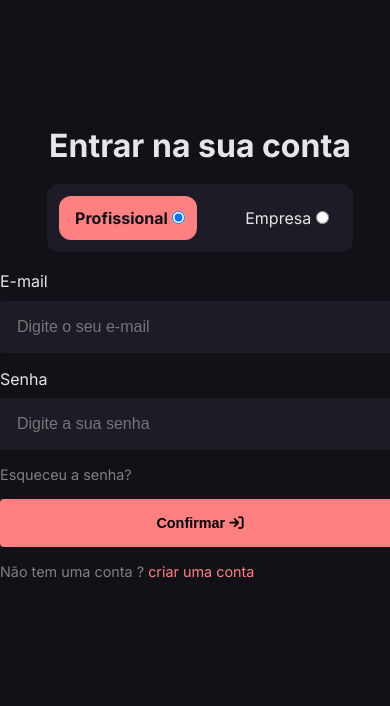
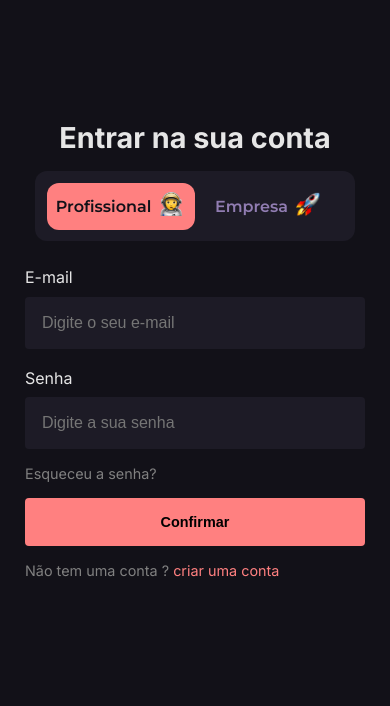
Before and after one commit to felps2003/resolute-demoday, a plain HTML site: page html_Pages/teladeLogin.html in a window 390 px wide. Shown: the part 69-775 px from the top of the page. Drawn offline with Linux system fonts and the light colour scheme; a web font is replaced by a local one.

Commit message:
login page

```diff
--- a/_assets/Css/login/telaLogin.css
+++ b/_assets/Css/login/telaLogin.css
@@ -1,5 +1,5 @@
 @import '../global.css';
-
+@import url('https://fonts.googleapis.com/css2?family=Montserrat:wght@200;300;400;500;600;700&display=swap');
 * {
     transition: all 0.2s;
 }
@@ -9,88 +9,109 @@ body {
     font-family: 'Inter', sans-serif;
 }
 
-.container-login {
+
+/* ---- estilização geral ---- */
+.cont_login {
+    display: flex;
+    width: 100%;
     height: 100vh;
-    width: 100vw;
-    background-color: var(--bg-primario);
-    /* border: 1px solid red;  */
-    display: none;
-    flex-direction: row;
-    justify-content: space-between;
 }
 
-.container-login.ativo{
+
+
+
+/* ---- estilização select model ---- */
+.select_model{
     display: flex;
+    align-items: center;
+    background-color: #1D1B26;
+    width: 350px;
+    height: 70px;
+    border-radius: 12px;
+    position: relative;
+    padding: 12px;
+    margin: 1rem 0;
 }
 
-.container-login h1 {
+.buttonModel {
+    display: flex;
+    align-items: center;
+    justify-content: center;
+    width: 170px;
+    height: 47px;
+    border-radius: 12px;
+    background-color: transparent;
+    font-family: "Montserrat", sans-serif;
+    font-size: 1.1rem;
+    color: var(--lilas-placeholder);
+    font-weight: 600;
+    cursor: pointer;
+}
+
+.buttonModel.selected {
+    background-color: var(--cor-primaria);
+    color: var(--bg-primario);
+}
+
+.iconFreela {
+    display: flex;
+    align-items: center;
+    width: 30px;
+    height: 50%;
+    margin: 0px 0px 5px 5px;
+    background-image: url(../../img/emojiAstro.png);
+    background-repeat: no-repeat;
+    background-position: center;
+    background-size: 80%;
+}
+
+.iconEmpresa {
+    display: flex;
+    align-items: center;
+    width: 30px;
+    height: 50%;
+    margin: 0px 0px 5px 5px;
+    background-image: url(../../img/nave.png);
+    background-repeat: no-repeat;
+    background-position: center;
+    background-size: 80%;
+}
+
+
+/* ---- estilização form ---- */
+.cont_form {
+    display: flex;
+    justify-content: center;
+    align-items: center;
+    width: 55%;
+    height: 100vh;
+}
+
+.form_items {
+    display: flex;
+    justify-content: center;
+    align-items: center;
+    flex-direction: column;
+    width: 500px;
+    height: 700px;
+}
+
+.form_items h1 {
     font-size: 2rem;
     color: var(--texto-primario);
 }
 
-.forms-login {
+.divForm form{
     display: flex;
     flex-direction: column;
-    align-items: center;
-    justify-content: center;
-    gap: 1.2rem;
-    margin: 0 auto;
 }
 
-/* começo RADIO de escolha do login do usuário*/
-.radio-login {
-    display: flex;
-    align-items: center;
-    background-color: #1D1B26;
-    border-radius: 12px;
-    gap: 2rem;
-    position: relative;
-    padding: 12px;
+.divForm label {
+    color: var(--texto-primario);
+    margin: .6rem 0;
 }
 
-.radio-login-profissional, .radio-login-empresa {
-    padding: 12px;
-    color: var(--texto-primario);
-    border-radius: 12px;
-}
-
-.radio-login-profissional.selecionado, .radio-login-empresa.selecionado{
-    background-color: var(--cor-primaria);
-    color: var(--bg-primario);
-    font-weight: bold;
-}
-
-.img-empresa-radio, .img-profissional-radio {
-    width: 28px;
-    z-index: 3;
-    fill: var(--bg-primario);
-    opacity: 0.36;
-}
-
-.radio-login-empresa{
-    color: var(--texto-primario);
-    border-radius: 12px;
-    text-align: center;
-}
-
-/* fim RADIO de escolha do login do usuário*/
-
-
-.login-dados-entrada{
-    display: flex;
-    flex-direction: column;
-    gap: 1rem;
-}
-
-.login-dados-entrada label {
-    display: flex;
-    flex-direction: column;
-    align-items: flex-start;
-    gap: 0.6rem;
-    color: var(--texto-primario);
-}
-
-.login-dados-entrada label input {
+.input {
     min-width: 25rem;
     padding: 1rem;
     border-radius: 4px;
@@ -98,31 +119,29 @@ body {
     color: var(--texto-primario);
     font-size: 1rem;
     border: 1px solid transparent;
+    margin-bottom: .6rem;
 }
 
-.login-dados-entrada label input:hover{
+.input:hover {
     border: 1px solid var(--cor-primaria);
 }
 
-.login-dados-entrada label input:focus {
+.input:focus{
     border: 1px solid var(--cor-primaria);
 }
 
-.esqueceu-senha-login {
+.btnRecuperar, .btnCriar {
     color: var(--placeholder-color);
     font-size: 0.9rem;
+    margin: .4rem 0;
 }
 
-.esqueceu-senha-login:hover {
+.btnCriar span {
     color: var(--cor-primaria);
 }
 
-.esqueceu-senha-login:focus {
-    font-weight: bold;
-    color: var(--cor-primaria);
-}
 
-.btn-confirmar-login {
+.btnConfirmar {
     padding: 16px 0px;
     background: var(--cor-primaria);
     font-weight: 600;
@@ -131,70 +150,107 @@ body {
     cursor: pointer;
     transition: 0.2s;
     width: 100%;
+    margin: .6rem 0;
 }
 
-.btn-confirmar-login:focus{
-    background-color: hsl(330, 100%, 30%);
+.btnConfirmar::before{
+    content: "teste";
 }
 
-.criar-conta {
-    font-size: 0.9rem;
-    color: var(--placeholder-color);
+.formDisable {
+    display: none;
 }
 
-.criar-conta a {
-    color: var(--cor-primaria);
-    font-weight: medium;
+/* ---- estilização img ---- */
+.cont_background {
+    display: flex;
+    align-items: center;
+    justify-content: center;
+    width: 45%;
+    height: 100vh;
+    border-radius: 18px 0px 0px 18px;
+    background-image: url(../../img/login/ImagemDeNaveEspacial.jpg);
+    background-size: cover;
+    background-position: center;
+    background-repeat: no-repeat;
 }
 
-.criar-conta a:hover{
-    font-weight: bold;
-}
-
-.criar-conta:focus a{
-    font-weight: bold;
-}
-
-/* ILUSTRAÇÃO DO LADO DA TELA DE LOGIN */
-
-.imagem-lado {
-    height: 100vh;
-    width: 45vw;
-    background-color: aliceblue;
-    border-radius: 18px 0px 0px 18px ;
-    background-image: url(/resolute-main/_assets/img/login/ImagemDeNaveEspacial.jpg);
-    background-position: center; background-size: cover; background-repeat: no-repeat;
-}
-
-.descricao-imagem {
+.balaoMensagem {
     background-color: hsl(0, 0%, 100%, 0.20);
     padding: 1.2rem;
     color: var(--texto-primario);
     width: 80%;
-    margin: 0 auto;
-    margin-top: 50%;
     border-radius: 4px;
     backdrop-filter: blur(58px);
 }
 
-/* FIM DA ILUSTRAÇÃO DO LADO DA TELA DE LOGIN */
 
-/* COMEÇO DA TELA RESPONSIVA */
+/* ---- Responsive ---- */
+
+/* Extra small devices (portrait phones, less than 576px)*/
+@media screen and (max-width: 575.98px) {
+    .cont_background {
+        display: none;
+    }
+
+    .cont_form {
+        width: 100%;
+    }
+
+    .select_model{
+        width: 320px;
+    }
+
+    .buttonModel {
+        font-size: 1rem;
+    }
+
+    .divForm form{
+        width: 340px;
+    }
+
+    .form_items {
+        width: 400px;
+        height: 700px;
+    }
+
+    .form_items h1 {
+        font-size: 1.8rem;
+    }
+
+    .input {
+        min-width: 0rem;
+    }
+}
+
+/* Small devices (tablet, 576px and up) */
+@media screen and (min-width: 576px) and (max-width: 767.98px) {
+    .cont_background {
+        display: none;
+    }
+
+    .cont_form {
+        width: 100%;
+    }
+}
 
 /* Small devices (tablet modo paisagem) */
-@media screen and (min-width: 280px) and (max-width: 991.98px) {
-    .container-login{
-        flex-direction: column;
-        justify-content: center;
+@media screen and (min-width: 768px) and (max-width: 991.98px) {
+    .cont_background {
+        display: none;
     }
 
-    .imagem-lado {
-        display: none;
+    .cont_form {
+        width: 100%;
     }
 }
 
 /* Large devices (desktops, 992px and up)*/
-/* @media screen and (min-width: 992px) and (max-width: 1199.98px) {
-} */
+@media screen and (min-width: 992px) and (max-width: 1199.98px) {
 
-/* FIM DA TELA RESPONSIVA */
+}
+
+/* Extra large devices (large desktops, 1200px and up)*/
+@media screen and (min-width: 1200px) and (max-width: 1399px) {
+
+}
--- /dev/null
+++ b/_assets/js/login/telaLogin.js
@@ -0,0 +1,47 @@
+/////////////////////////////////////////////////////////////////////////////////////////////////////////////////////////////////
+/*
+document.getElementById('btn-confirmar-login').addEventListener('click', (e) => {
+    e.preventDefault();
+    window.location.href = 'index.html';
+})
+
+const btnProfissionalLogin = document.querySelector('#btn-profissional-login').addEventListener('click', ()=> {
+    let estadoSelecaoProf = document.querySelector('#btn-profissional-login')
+
+    if (estadoSelecaoProf.checked === true) {
+        document.getElementById('radio-login-profissional').classList.add('selecionado');
+        document.getElementById('radio-login-empresa').classList.remove('selecionado');
+    }
+})
+
+const btnEmpresaLogin = document.querySelector('#btn-empresa-login').addEventListener('click', ()=> {
+    let estadoSelecaoEmpresa = document.querySelector('#btn-empresa-login')
+
+    if (estadoSelecaoEmpresa.checked === true) {
+        document.getElementById('radio-login-empresa').classList.add('selecionado');
+        document.getElementById('radio-login-profissional').classList.remove('selecionado');
+    }
+}) */
+
+
+
+/* handle login mode*/
+
+const formFreela = document.querySelector('#form_freela');
+const formCompany = document.querySelector('#form_Company');
+
+const btnProfissional = document.querySelector('#btnProfissional');
+const btnCompany = document.querySelector('#btnCompany');
+
+btnProfissional.addEventListener("click", () => handleFormSelect(btnProfissional, btnCompany, formFreela, formCompany));
+btnCompany.addEventListener("click", () => handleFormSelect(btnCompany, btnProfissional, formCompany, formFreela));
+
+
+
+function handleFormSelect(btnOpen, btnClosed, formOpen, formClosed){
+    btnOpen.classList.add('selected');
+    btnClosed.classList.remove('selected');
+
+    formOpen.classList.remove('formDisable');
+    formClosed.classList.add('formDisable');
+}
--- a/html_Pages/teladeLogin.html
+++ b/html_Pages/teladeLogin.html
@@ -21,59 +21,91 @@
 </head>
 <body>
 
-<section id="container-login" class="container-login ativo">
+    <main>
+        <section class="cont_login">
 
-    <form class="forms-login">
-        <h1> Entrar na sua conta </h1>
+            <div class="cont_form">
+                <div class="form_items">
+                    <h1>Entrar na sua conta</h1>
 
-        <div class="radio-login">
-            <div id="radio-login-profissional" class="radio-login-profissional selecionado">
-                <label for="radio-profissional-login">
-                    <img class="img-profissional-radio" src="_assets/img/login/user-astronaut-solid.svg" alt="">
-                    Profissional
-                </label>
+                    <div class="select_model">
+                        <button type="button" class="buttonModel selected" id="btnProfissional">
+                            Profissional
+                            <span class="iconFreela"></span>
+                        </button>
+                        <button type="button" class="buttonModel" id="btnCompany">
+                            Empresa
+                            <span class="iconEmpresa"></span>
+                        </button>
+                    </div>
 
-                <input id="btn-profissional-login" type="radio" class="btn-profissional" name="selecao-login" CHECKED>
+                    <div class="divForm formDisable" id="form_freela">
+                        <form method="post" action="">
+                            <label for="loginFreela">E-mail</label>
+                            <input type="email" id="loginFreela" name="loginFreela" class="input" placeholder="Digite o seu e-mail" tabindex="0">
+
+                            <label for="senhaFreela">Senha</label>
+                            <input type="password" id="senhaFreela" name="senhaFreela" class="input" placeholder="Digite a sua senha" tabindex="1">
+
+                            <a href="#" class="btnRecuperar">Esqueceu a senha?</a>
+
+                            <input id="submitFreela" type="submit" value="Confirmar" class="btnConfirmar" tabindex="2">
+
+                            <a href="#" class="btnCriar">
+                                Não tem uma conta ? <span>criar uma conta</span>
+                            </a>
+
+                        </form>
+                    </div>
+
+                    <div class="divForm " id="form_Company">
+                        <form method="post" action="">
+                            <label for="loginCompany">E-mail</label>
+                            <input type="email" id="loginCompany" name="loginCompany" class="input" placeholder="Digite o seu e-mail" >
+
+                            <label for="senhaCompany">Senha</label>
+                            <input type="password" id="senhaCompany" name="senhaCompany" class="input" placeholder="Digite a sua senha" >
+
+                            <a href="#" class="btnRecuperar">Esqueceu a senha?</a>
+
+                            <input id="submitCompany" type="submit" value="Confirmar" class="btnConfirmar">
+
+                            <a href="telaEscolhaDeRegistro.html" class="btnCriar" target="_blank">
+                                Não tem uma conta ? <span>criar uma conta</span>
+                            </a>
+
+                        </form>
+                    </div>
+
+
+
+
+
+                </div>
+
+
+
+
             </div>
 
-            <div id="radio-login-empresa" class="radio-login-empresa">
-                <label for="radio-empresa-login">
-                    <img class="img-empresa-radio" src="_assets/img/login/shuttle-space-solid.svg" alt="">
-                    Empresa
-                </label>
+            <div class="cont_background">
+                <div class="balaoMensagem">
+                    <p>
+                        Venha se tornar parte do nosso marketplace de prestadores de serviço,
+                        aqui a sua empresa hospeda os seus projetos e tem eles construídos rapidamente
+                        pelos melhores profissionais da galáxia.
+                    </p>
+                </div>
+            </div>
 
-                <input id="btn-empresa-login" type="radio" class="btn-empresa" name="selecao-login"z>
-            </div>
-        </div>
+        </section>
+    </main>
 
-        <section class="login-dados-entrada">
-            <label for=""> E-mail
-                <input class="" type="text" id="" value="" placeholder="Digite o seu e-mail">
-            </label>
 
-            <label> Senha
-                <input class="" type="text" id="" value="" placeholder="Digite a sua senha">
-            </label>
 
-            <a class="esqueceu-senha-login" href="#"> Esqueceu a senha? </a>
-
-            <a href="index.html"> <button id="btn-confirmar-login" class="btn-confirmar-login"> Confirmar  <i class="fa-solid fa-arrow-right-to-bracket"></i> </button></a>
-            <p class="criar-conta" tabindex="0"> Não tem uma conta ? <a id="link-criar-conta" href="telaEscolhaDeRegistro.html"> criar uma conta </a> </p>
-        </section>
-    </form>
-
-    <section class="imagem-lado">
-        <div class="descricao-imagem">
-            Lorem ipsum dolor sit amet consectetur adipisicing elit. Voluptas exercitationem modi,
-            illo et voluptates dolore aspernatur recusandae architecto enim saepe nemo, nesciunt optio nihil deserunt aperiam aut, excepturi vero iure?
-        </div>
-    </section>
-
-</section>
-
+    <!--Scripts-->
+    <script src="../_assets/js/login/telaLogin.js"></script>
 </body>
 
- <!--Scripts-->
-<script src="../_assets/js/index/login/telaLogin.js"></script>
 
 </html>
```
Also changed, not shown: _assets/js/cadastro/escolhaTipoDeConta.js (added, +29 -0 lines), _assets/js/cadastro/telaCadastro.js (added, +145 -0 lines), _assets/js/login/continuarVoltarCadastro.js (added, +38 -0 lines), html_Pages/telaEscolhaDeRegistro.html (+1 -1 lines).
